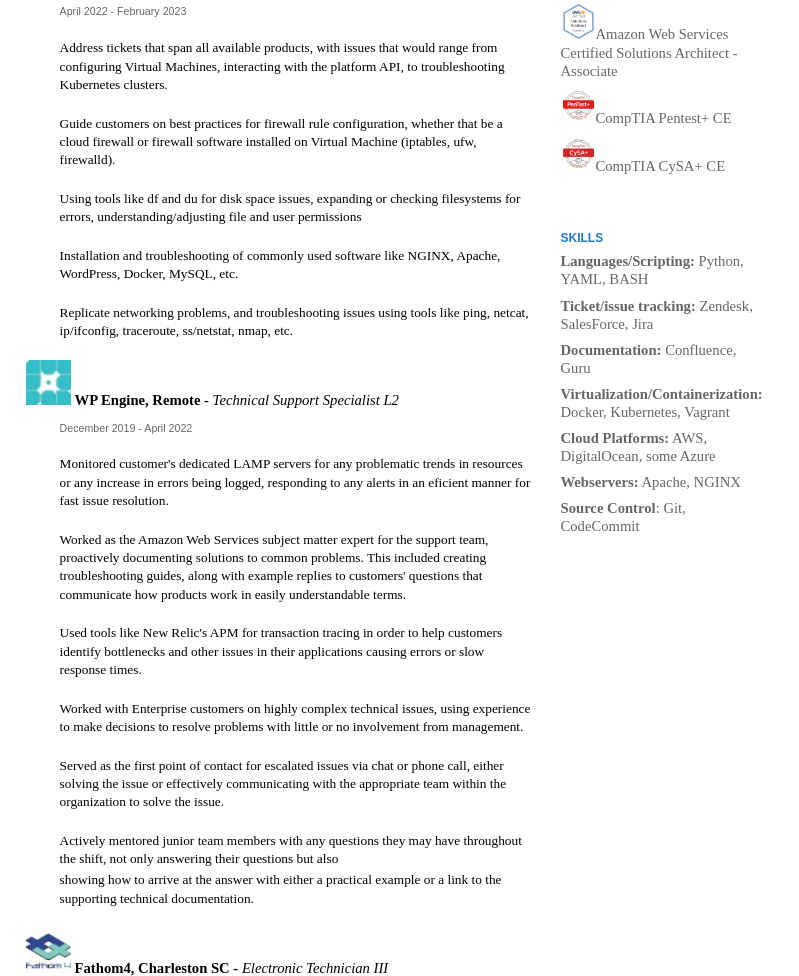
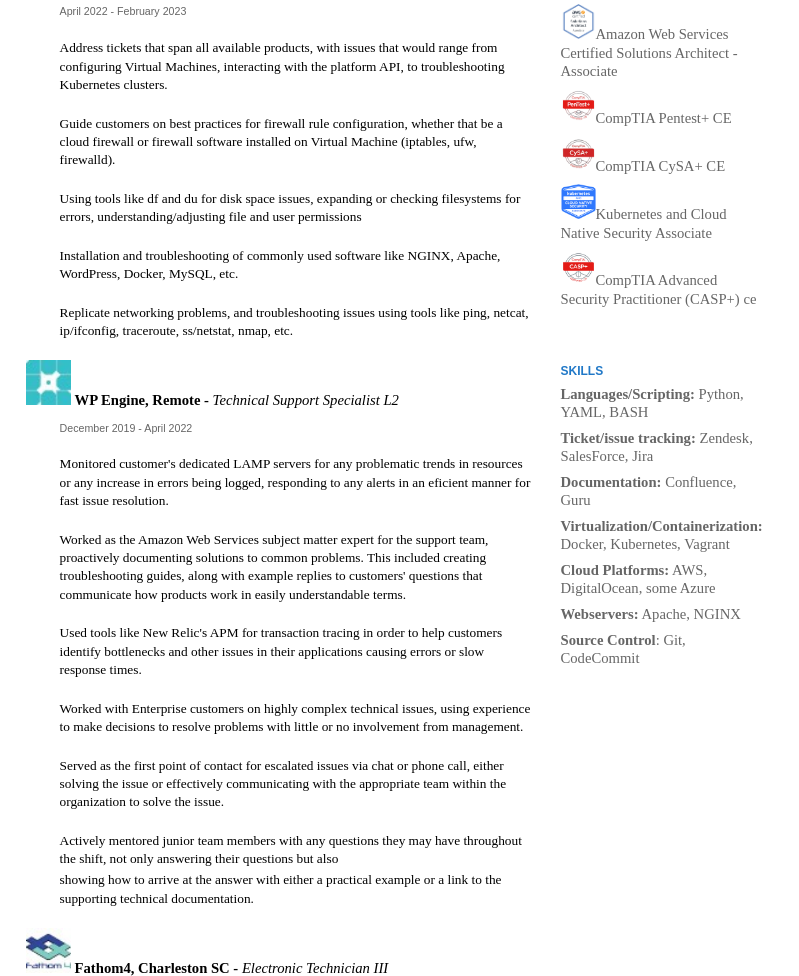
Before and after one commit to nixc0/cloud-resume-challenge, a website: page resume.html in a window 1280 px wide. Shown: the part 743-1719 px from the top of the page, without its empty margins (0-799 px from the left). Drawn offline with Linux system fonts and the light colour scheme; no server answers.

Commit message:
Added CASP and KCNS

```diff
--- a/resume.html
+++ b/resume.html
@@ -42,7 +42,7 @@
                         <span class="h2">Lacework, Remote - </span>
                         <span class="s6">Technical Support Engineer</span></p>
                                 <div class="experience"> <p class="s7" class="s9">May 2023 - Current</p><br>
-                                    <p class="s8">Triage incoming issues from customers and account teams alike, identifying severity, and assisting the customer in resolving the issue. When applicable, documenting replication steps and authoring bug reports for product engineering teams to address bugs, while keeping the customer informed of the progress along the way.  </p>
+                                    <p class="s8">Triage incoming issues from customers and account teams alike, identifying severity, and assisting the customer in resolving the issue. When applicable, documenting replication steps and authoring bug reports for product engineering teams to address bugs, while keeping the customer informed of the progress along the way. </p>
                                     <p class="s3"><br/></p>
                                     <p class="s8">Work on a rotating on-call schedule that requires night and weekend availability.  </p>
                                     <p class="s3"><br/></p>
@@ -137,6 +137,8 @@
                         <p class="education"><span><a href=https://www.credly.com/badges/116a82ba-beaa-4e3d-a0f7-223bd57f6cb6/linked_in_profile><img width="35" height="35" alt="image" src="images/aws saa.png"/></a>Amazon Web Services Certified Solutions Architect - Associate </span></p>
                         <p class="education"><span><a href=https://www.credly.com/badges/a2a5601d-2d93-41d3-9302-7e32591e9cc1/linked_in_profile><img width="35" height="35" alt="image" src="images/comptia-pentest-ce-certification-PhotoRoom.png-PhotoRoom.png"/></a>CompTIA Pentest+ CE </span></p>
                         <p class="education"><span><a href=https://www.credly.com/earner/earned/badge/dbdd429a-8e3e-471f-8778-33e07c71b099><img width="35" height="35" alt="image" src="images/comptia-cysa-ce-certification-PhotoRoom.png-PhotoRoom.png"/></a>CompTIA CySA+ CE </span></p>
+                        <p class="education"><span><a href=https://www.credly.com/badges/caee9a51-30a8-4013-b465-6e8387ea72a4/public_url><img width="35" height="35" alt="image" src="images/kcsa-kubernetes-and-cloud-native-security-associate.png"/></a>Kubernetes and Cloud Native Security Associate </span></p>
+                        <p class="education"><span><a href=https://www.credly.com/badges/73171906-d5f6-4153-aca4-5f94e8c8d4e1/public_url><img width="35" height="35" alt="image" src="images/comptia-advanced-security-practitioner-casp-ce-certification.png"/></a>CompTIA Advanced Security Practitioner (CASP+) ce </span></p>
                         <p class="s3"><br/></p>
 
                         <!-- skills section-->
```
Also changed, not shown: images/comptia-advanced-security-practitioner-casp-ce-certification.png (added), images/kcsa-kubernetes-and-cloud-native-security-associate.png (added), 1 other file.
